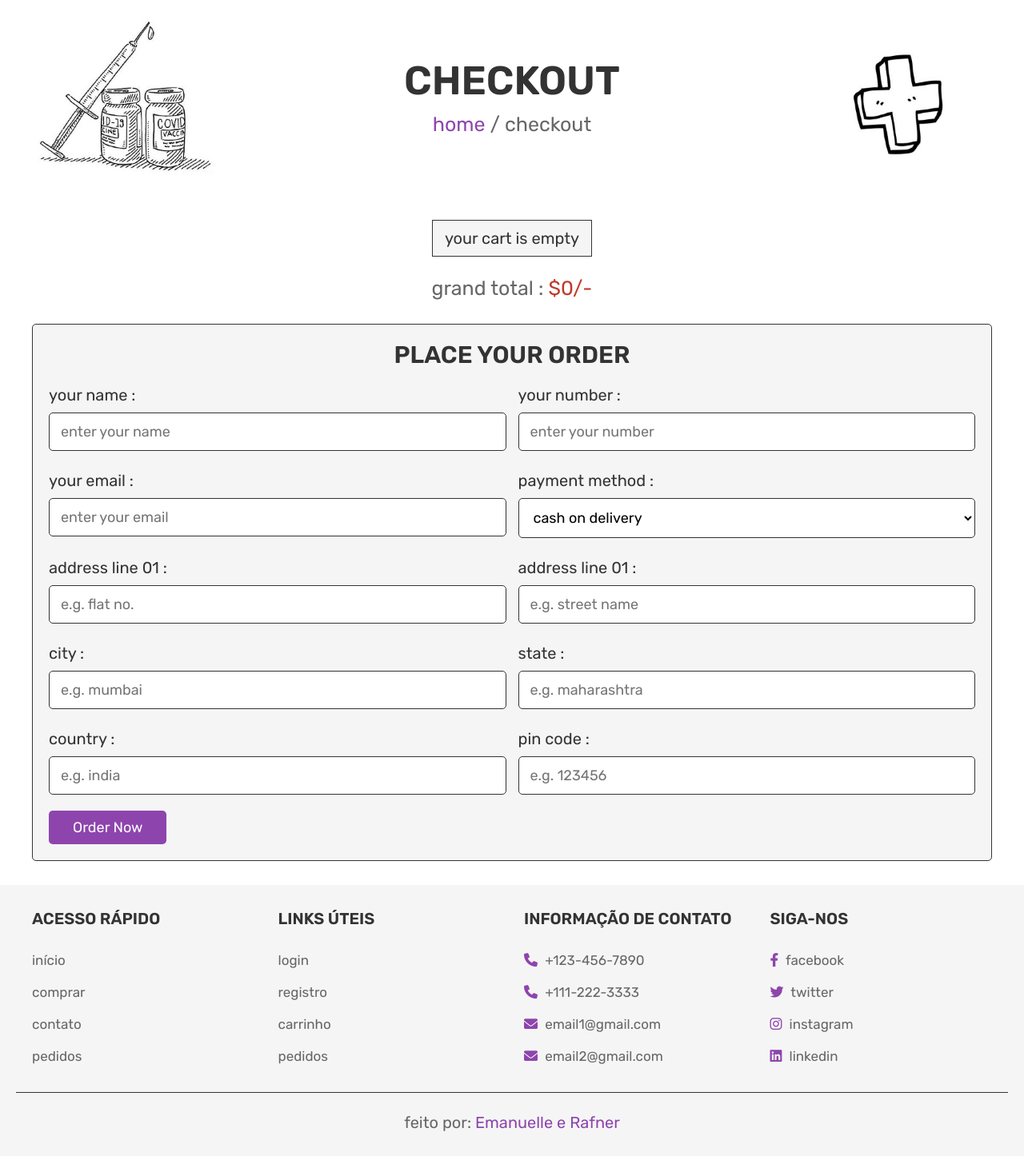
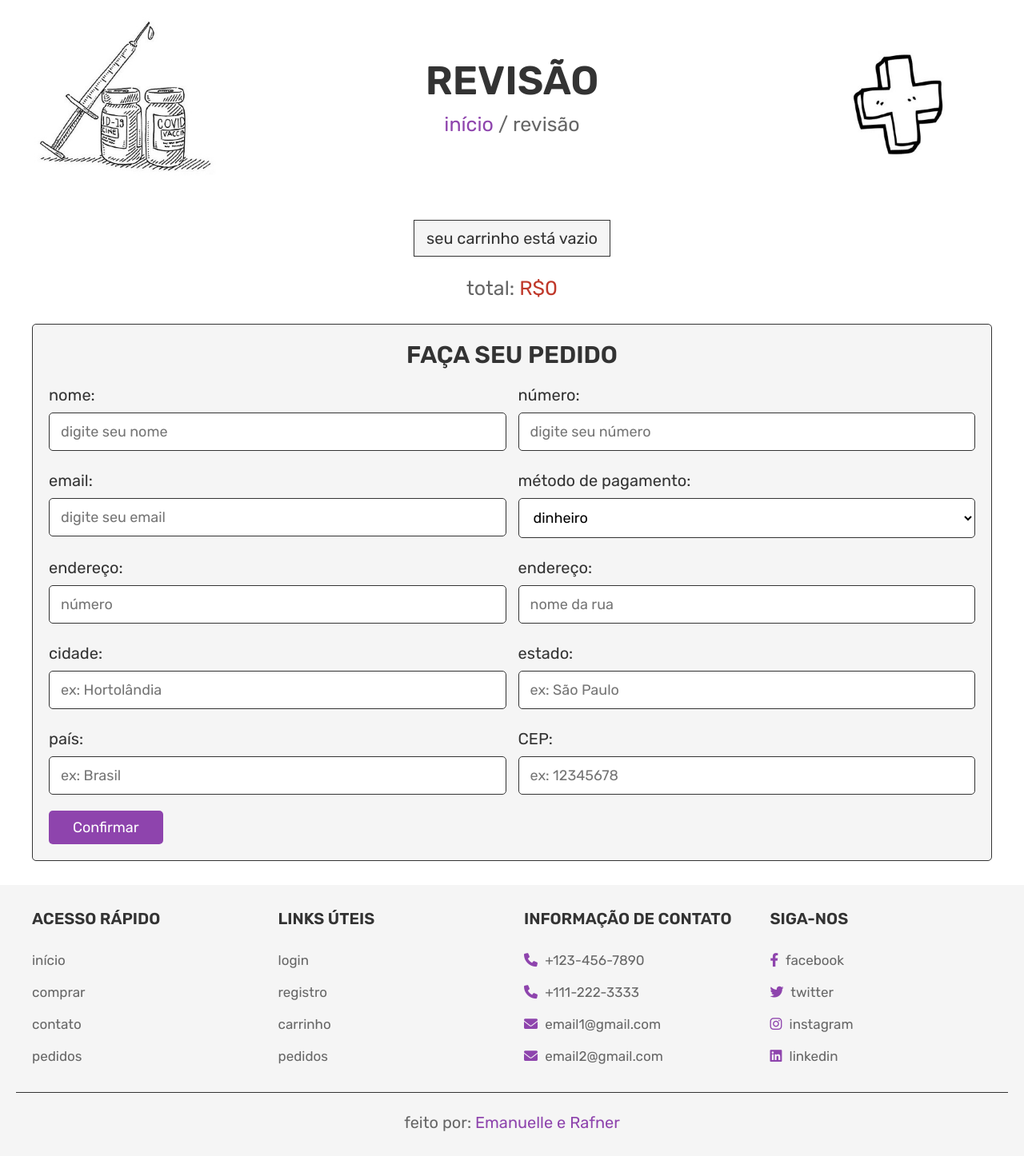
Before and after one commit to Rafner407/LunasetPharma, a PHP site: page /checkout.php in a window 1280 px wide. Shown: the part 133-1579 px from the top of the page at 80% size. Run offline with PHP 8.4, Linux system fonts and the light colour scheme; the visitor is signed in with stand-in values (Sample User, id 1); data that the repository does not hold is empty.

Commit message:
translate

```diff
--- a/cart.php
+++ b/cart.php
@@ -69,13 +69,13 @@ if(isset($_GET['delete_all'])){
          <a href="cart.php?delete=<?php echo $fetch_cart['id']; ?>" class="fas fa-times" onclick="return confirm('deletar este item do carrinho?');"></a>
          <img src="uploaded_img/<?php echo $fetch_cart['image']; ?>" alt="" style="height: 250px; width: 250px;">
          <div class="name"><?php echo $fetch_cart['name']; ?></div>
-         <div class="price">$<?php echo $fetch_cart['price']; ?></div>
+         <div class="price">R$<?php echo $fetch_cart['price']; ?></div>
          <form action="" method="post">
             <input type="hidden" name="cart_id" value="<?php echo $fetch_cart['id']; ?>">
             <input type="number" min="1" name="cart_quantity" value="<?php echo $fetch_cart['quantity']; ?>">
             <input type="submit" name="update_cart" value="atualizar" class="option-btn">
          </form>
-         <div class="sub-total"> sub total : <span>$<?php echo $sub_total = ($fetch_cart['quantity'] * $fetch_cart['price']); ?></span> </div>
+         <div class="sub-total"> sub total : <span>R$<?php echo $sub_total = ($fetch_cart['quantity'] * $fetch_cart['price']); ?></span> </div>
       </div>
       <?php
       $grand_total += $sub_total;
@@ -91,7 +91,7 @@ if(isset($_GET['delete_all'])){
    </div>
 
    <div class="cart-total">
-      <p>total : <span>$<?php echo $grand_total; ?></span></p>
+      <p>total : <span>R$<?php echo $grand_total; ?></span></p>
       <div class="flex">
          <a href="shop.php" class="option-btn">continue comprando</a>
          <a href="checkout.php" class="btn <?php echo ($grand_total > 1)?'':'disabled'; ?>">avance para revisar</a>
--- a/checkout.php
+++ b/checkout.php
@@ -16,8 +16,8 @@ if(isset($_POST['order_btn'])){
    $number = $_POST['number'];
    $email = mysqli_real_escape_string($conn, $_POST['email']);
    $method = mysqli_real_escape_string($conn, $_POST['method']);
-   $address = mysqli_real_escape_string($conn, 'flat no. '. $_POST['flat'].', '. $_POST['street'].', '. $_POST['city'].', '. $_POST['country'].' - '. $_POST['pin_code']);
-   $placed_on = date('d-M-Y');
+   $address = mysqli_real_escape_string($conn, 'no.'. $_POST['flat'].', '. $_POST['street'].', '. $_POST['city'].', '. $_POST['country'].' - '. $_POST['pin_code']);
+   $placed_on = date('M-d-Y');
 
    $cart_total = 0;
    $cart_products[] = '';
@@ -36,13 +36,13 @@ if(isset($_POST['order_btn'])){
    $order_query = mysqli_query($conn, "SELECT * FROM `orders` WHERE name = '$name' AND number = '$number' AND email = '$email' AND method = '$method' AND address = '$address' AND total_products = '$total_products' AND total_price = '$cart_total'") or die('query failed');
 
    if($cart_total == 0){
-      $message[] = 'your cart is empty';
+      $message[] = 'seu carrinho está vazio';
    }else{
       if(mysqli_num_rows($order_query) > 0){
-         $message[] = 'order already placed!';
+         $message[] = 'pedido já realizado!';
       }else{
          mysqli_query($conn, "INSERT INTO `orders`(user_id, name, number, email, method, address, total_products, total_price, placed_on) VALUES('$user_id', '$name', '$number', '$email', '$method', '$address', '$total_products', '$cart_total', '$placed_on')") or die('query failed');
-         $message[] = 'order placed successfully!';
+         $message[] = 'pedido realizado com sucesso!';
          mysqli_query($conn, "DELETE FROM `cart` WHERE user_id = '$user_id'") or die('query failed');
       }
    }
@@ -71,8 +71,8 @@ if(isset($_POST['order_btn'])){
 <?php include 'header.php'; ?>
 
 <div class="heading">
-   <h3>checkout</h3>
-   <p> <a href="home.php">home</a> / checkout </p>
+   <h3>revisão</h3>
+   <p> <a href="home.php">início</a> / revisão </p>
 </div>
 
 <section class="display-order">
@@ -85,69 +85,69 @@ if(isset($_POST['order_btn'])){
             $total_price = ($fetch_cart['price'] * $fetch_cart['quantity']);
             $grand_total += $total_price;
    ?>
-   <p> <?php echo $fetch_cart['name']; ?> <span>(<?php echo '$'.$fetch_cart['price'].'/-'.' x '. $fetch_cart['quantity']; ?>)</span> </p>
+   <p> <?php echo $fetch_cart['name']; ?> <span>(<?php echo 'R$'.$fetch_cart['price'].' x '. $fetch_cart['quantity']; ?>)</span> </p>
    <?php
       }
    }else{
-      echo '<p class="empty">your cart is empty</p>';
+      echo '<p class="empty">seu carrinho está vazio</p>';
    }
    ?>
-   <div class="grand-total"> grand total : <span>$<?php echo $grand_total; ?>/-</span> </div>
+   <div class="grand-total"> total: <span>R$<?php echo $grand_total; ?></span> </div>
 
 </section>
 
 <section class="checkout">
 
    <form action="" method="post">
-      <h3>place your order</h3>
+      <h3>Faça seu pedido</h3>
       <div class="flex">
          <div class="inputBox">
-            <span>your name :</span>
-            <input type="text" name="name" required placeholder="enter your name">
+            <span>nome:</span>
+            <input type="text" name="name" required placeholder="digite seu nome">
          </div>
          <div class="inputBox">
-            <span>your number :</span>
-            <input type="number" name="number" required placeholder="enter your number">
+            <span>número:</span>
+            <input type="number" name="number" required placeholder="digite seu número">
          </div>
          <div class="inputBox">
-            <span>your email :</span>
-            <input type="email" name="email" required placeholder="enter your email">
+            <span>email:</span>
+            <input type="email" name="email" required placeholder="digite seu email">
          </div>
          <div class="inputBox">
-            <span>payment method :</span>
+            <span>método de pagamento:</span>
             <select name="method">
-               <option value="cash on delivery">cash on delivery</option>
-               <option value="credit card">credit card</option>
+               <option value="dinheiro">dinheiro</option>
+               <option value="cartao de credito">cartão de crédito</option>
                <option value="paypal">paypal</option>
-               <option value="paytm">paytm</option>
+               <option value="pix">pix</option>
             </select>
          </div>
          <div class="inputBox">
-            <span>address line 01 :</span>
-            <input type="number" min="0" name="flat" required placeholder="e.g. flat no.">
+            <span>endereço:</span>
+            <input type="number" min="0" name="flat" required placeholder="número">
          </div>
          <div class="inputBox">
-            <span>address line 01 :</span>
-            <input type="text" name="street" required placeholder="e.g. street name">
+            <span>endereço:</span>
+            <input type="text" name="street" required placeholder="nome da rua">
          </div>
          <div class="inputBox">
-            <span>city :</span>
-            <input type="text" name="city" required placeholder="e.g. mumbai">
+            <span>cidade:</span>
+            <input type="text" name="city" required placeholder="ex: Hortolândia">
          </div>
          <div class="inputBox">
-            <span>state :</span>
-            <input type="text" name="state" required placeholder="e.g. maharashtra">
+            <span>estado:</span>
+            <input type="text" name="state" required placeholder="ex: São Paulo">
          </div>
          <div class="inputBox">
-            <span>country :</span>
-            <input type="text" name="country" required placeholder="e.g. india">
+            <span>país:</span>
+            <input type="text" name="country" required placeholder="ex: Brasil">
          </div>
          <div class="inputBox">
-            <span>pin code :</span>
-            <input type="number" min="0" name="pin_code" required placeholder="e.g. 123456">
+            <span>CEP:</span>
+            <input type="number" min="0" name="pin_code" required placeholder="ex: 12345678">
          </div>
       </div>
-      <input type="submit" value="order now" class="btn" name="order_btn">
+      <input type="submit" value="confirmar" class="btn" name="order_btn">
    </form>
 
 </section>
```
Also changed, not shown: orders.php (+9 -9 lines).
